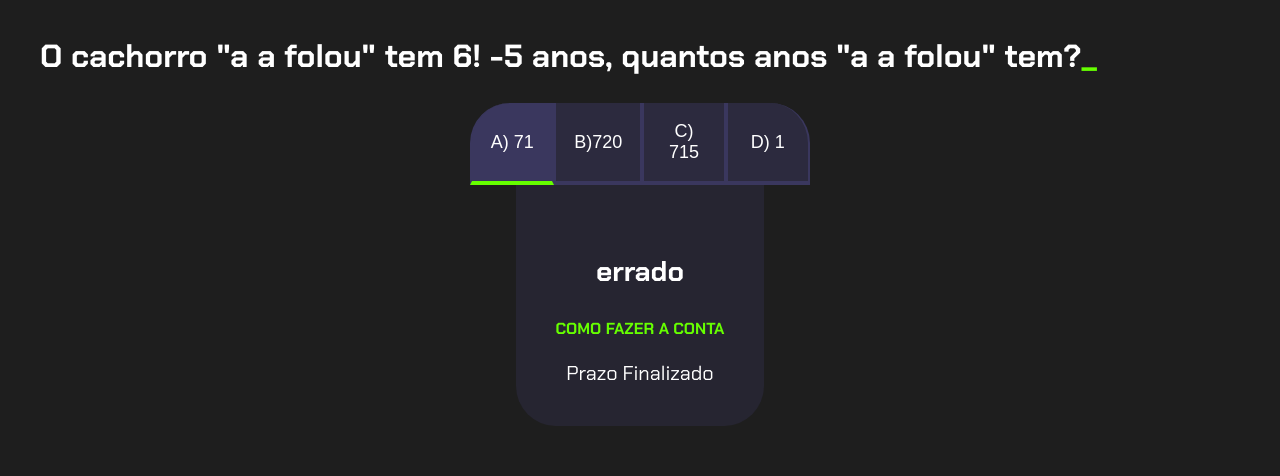
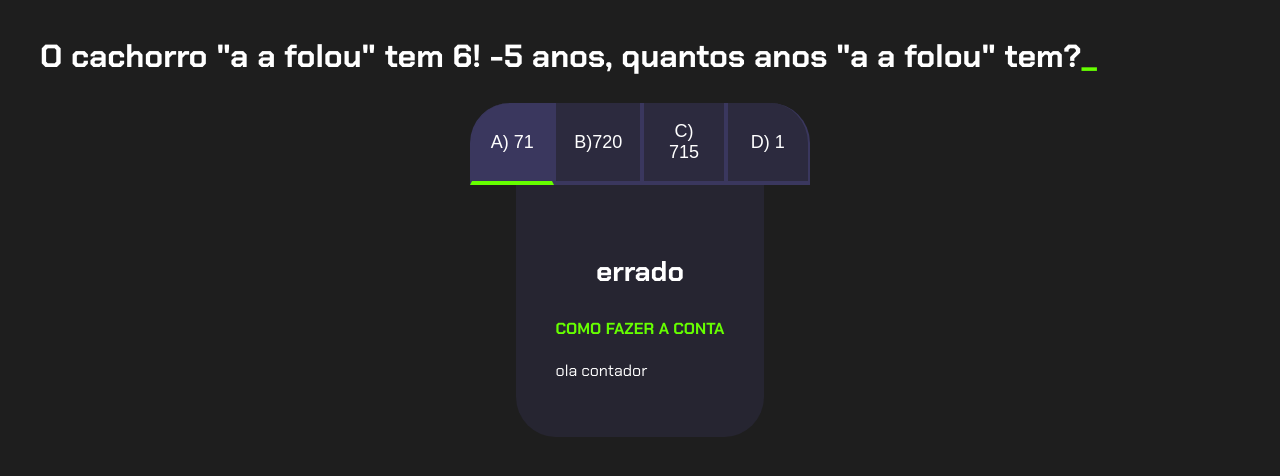
Before and after one commit to AlissonRafael/primeirotrimestre, a plain HTML site: page index.html in a window 1280 px wide. Drawn offline with Linux system fonts and the light colour scheme.

Commit message:
jklhjyii6ic

```diff
--- a/index.html
+++ b/index.html
@@ -21,6 +21,7 @@
                   <h3 class="aba-conteudo-titulo-principal">errado</h3>
                   <h4 class="aba-conteudo-titulo-secundario">como fazer a conta</h4>
                   <div class="contador"></div>
+                  <p>ola contador</p>
               </div>
               <div class="aba-conteudo">
                   <h3 class="aba-conteudo-titulo-principal">errado</h3>
--- a/main.js
+++ b/main.js
@@ -54,4 +54,4 @@ function comecaCronometro(){
     setInterval(atualizaCronometro,1000);
 }
 
-comecaCronometro();
+//comecaCronometro();
```
